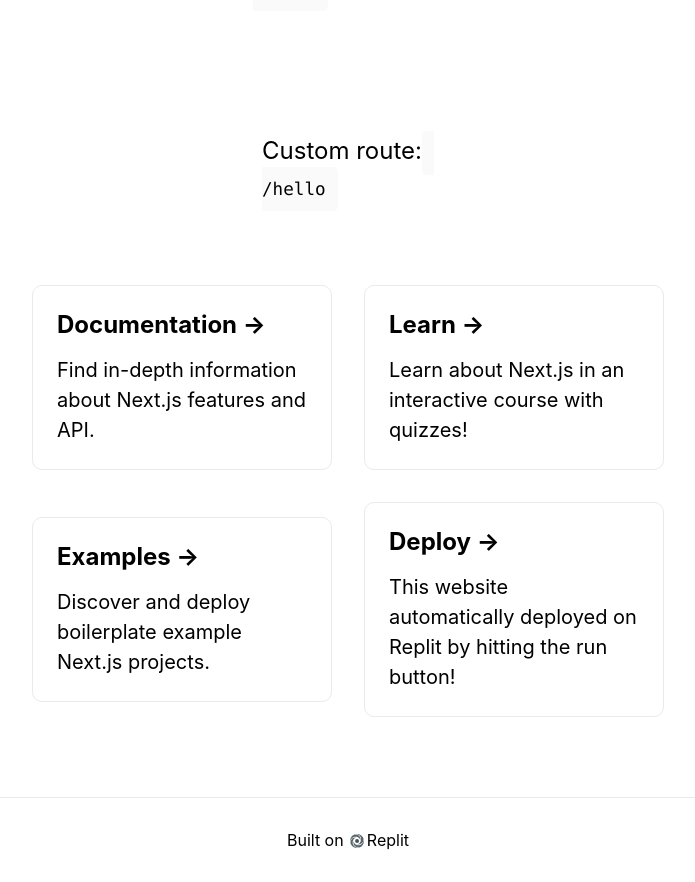
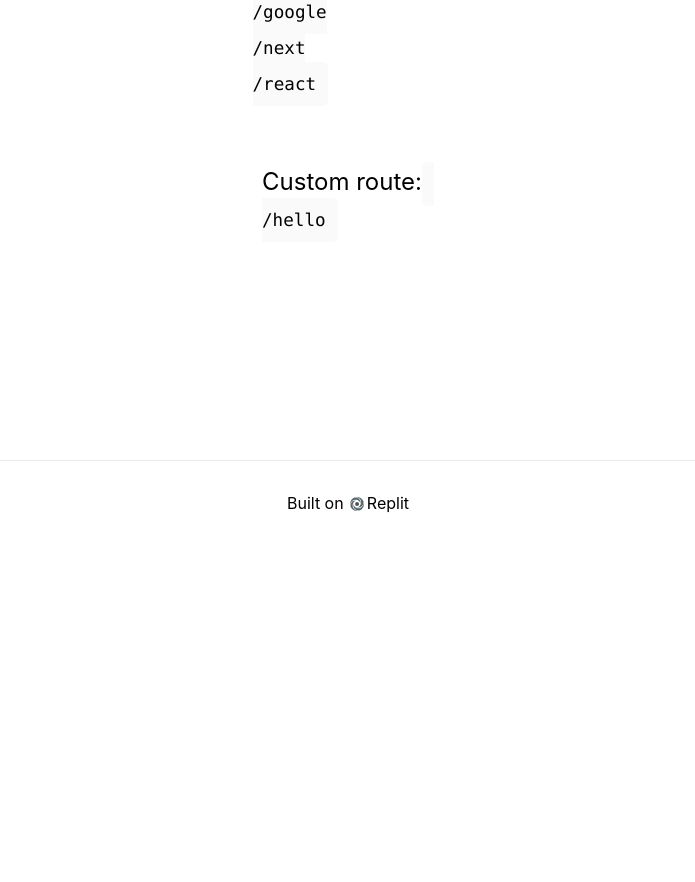
Before and after one commit to rolandjlevy/next-redirects-from-csv, a Next.js app: page / in a window 1280 px wide. Shown: the part 340-1222 px from the top of the page, without its empty margins (292-987 px from the left). After the commit the page ends 885 px from the top, so only its background shows below. Built offline with nearby package versions, Linux system fonts and the light colour scheme.

Commit message:
Updated home page

```diff
--- a/pages/index.tsx
+++ b/pages/index.tsx
@@ -40,35 +40,7 @@
           </code>
         </p>
 
-        <div className={styles.grid}>
-          <a href="https://nextjs.org/docs" className={styles.card}>
-            <h2>Documentation &rarr;</h2>
-            <p>Find in-depth information about Next.js features and API.</p>
-          </a>
 
-          <a href="https://nextjs.org/learn" className={styles.card}>
-            <h2>Learn &rarr;</h2>
-            <p>Learn about Next.js in an interactive course with quizzes!</p>
-          </a>
-
-          <a
-            href="https://github.com/vercel/next.js/tree/canary/examples"
-            className={styles.card}
-          >
-            <h2>Examples &rarr;</h2>
-            <p>Discover and deploy boilerplate example Next.js projects.</p>
-          </a>
-
-          <a
-            href="https://docs.replit.com/category/hosting"
-            className={styles.card}
-          >
-            <h2>Deploy &rarr;</h2>
-            <p>
-              This website automatically deployed on Replit by hitting the run button!
-            </p>
-          </a>
-        </div>
       </main>
 
       <footer className={styles.footer}>
--- a/styles/Home.module.css
+++ b/styles/Home.module.css
@@ -50,7 +50,7 @@
 }
 
 .description {
-  margin: 4rem 0;
+  margin: 2rem 0;
   line-height: 1.5;
   font-size: 1.5rem;
 }
@@ -60,8 +60,7 @@
   border-radius: 5px;
   padding: 0.75rem;
   font-size: 1.1rem;
-  font-family: Menlo, Monaco, Lucida Console, Liberation Mono, DejaVu Sans Mono,
-    Bitstream Vera Sans Mono, Courier New, monospace;
+  font-family: Menlo, Monaco, Lucida Console, Liberation Mono, DejaVu Sans Mono, Bitstream Vera Sans Mono, Courier New, monospace;
 }
 
 .grid {
--- a/styles/globals.css
+++ b/styles/globals.css
@@ -2,8 +2,7 @@
 body {
   padding: 0;
   margin: 0;
-  font-family: -apple-system, BlinkMacSystemFont, Segoe UI, Roboto, Oxygen,
-    Ubuntu, Cantarell, Fira Sans, Droid Sans, Helvetica Neue, sans-serif;
+  font-family: -apple-system, BlinkMacSystemFont, Segoe UI, Roboto, Oxygen, Ubuntu, Cantarell, Fira Sans, Droid Sans, Helvetica Neue, sans-serif;
 }
 
 a {
```
Also changed, not shown: 1 other file (tests, documents, lock files or other folders).
